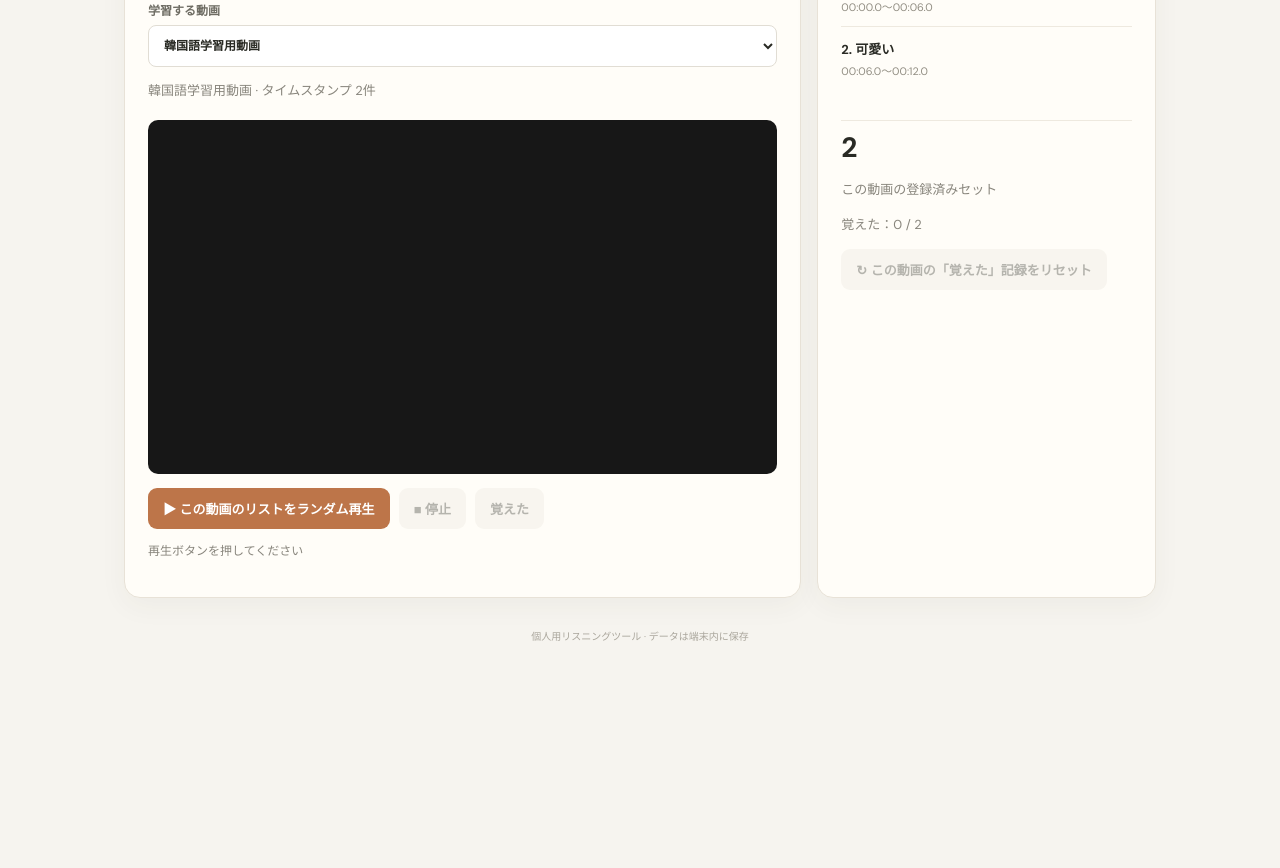
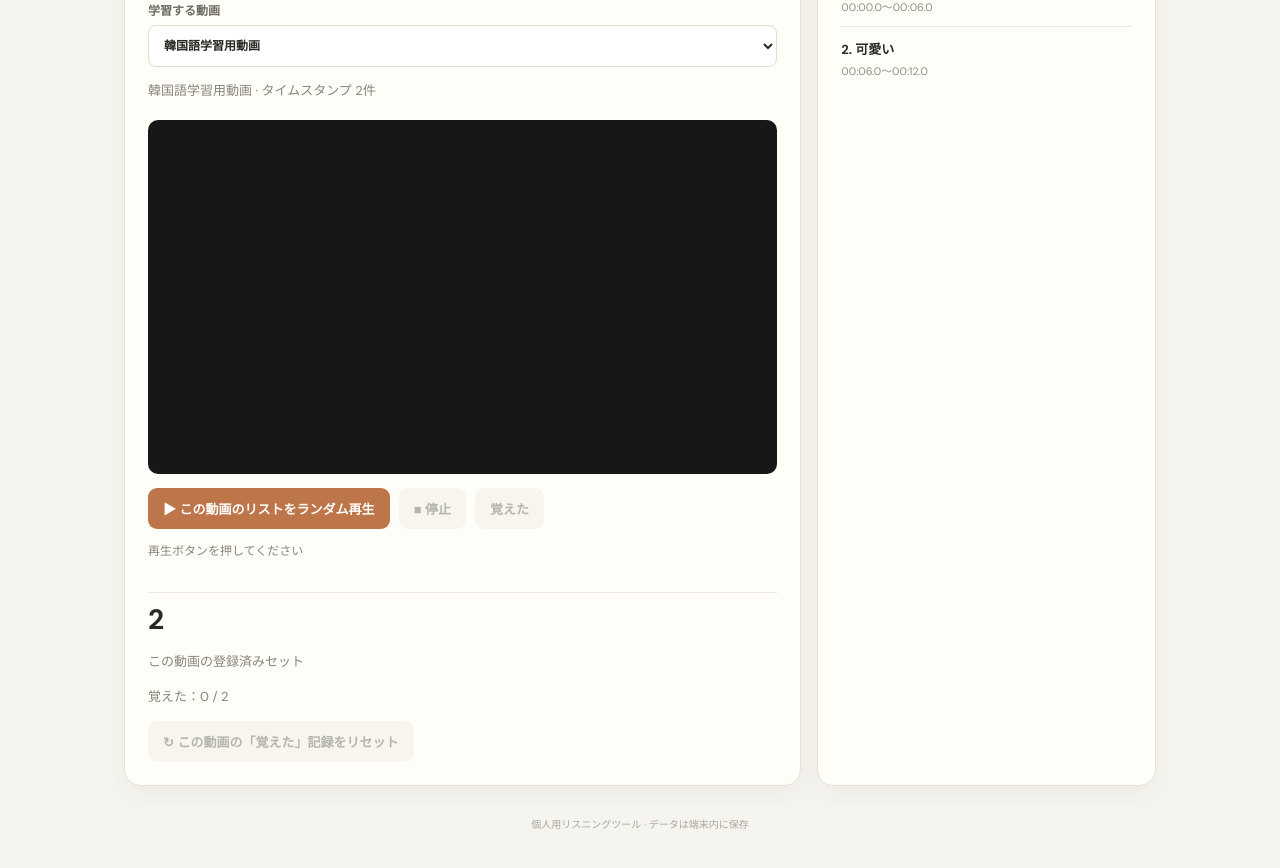
Before and after one commit to bonse-hu/korepro2, a React (Vite) app: page / in a window 1280 px wide. Shown: the part 320-1188 px from the top of the page. Before the commit the page ends 1006 px from the top, so only its background shows below. Built offline with nearby package versions, Linux system fonts and the light colour scheme.

Commit message:
Restore study progress below playback controls

```diff
--- a/src/App.tsx
+++ b/src/App.tsx
@@ -618,6 +618,16 @@ export default function App() {
               <button onClick={markMastered} disabled={!current}>覚えた</button>
             </div>
             <p className="status">{message}</p>
+            <hr />
+            <strong className="total">{selectedClips.length}</strong>
+            <p className="muted">この動画の登録済みセット</p>
+            <p className="muted">覚えた：{learnedCount} / {selectedClips.length}</p>
+            <button
+              onClick={resetMastered}
+              disabled={!selectedClips.some((clip) => mastered.includes(clip.id))}
+            >
+              ↻ この動画の「覚えた」記録をリセット
+            </button>
           </section>
 
           <aside className="panel">
@@ -635,16 +645,6 @@ export default function App() {
             ) : (
               <p className="muted">この動画にはタイムスタンプがありません。</p>
             )}
-            <hr />
-            <strong className="total">{selectedClips.length}</strong>
-            <p className="muted">この動画の登録済みセット</p>
-            <p className="muted">覚えた：{learnedCount} / {selectedClips.length}</p>
-            <button
-              onClick={resetMastered}
-              disabled={!selectedClips.some((clip) => mastered.includes(clip.id))}
-            >
-              ↻ この動画の「覚えた」記録をリセット
-            </button>
           </aside>
         </main>
       ) : (
```
